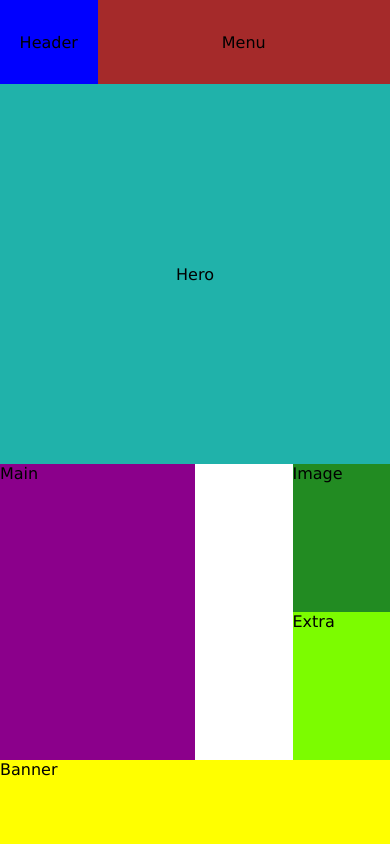
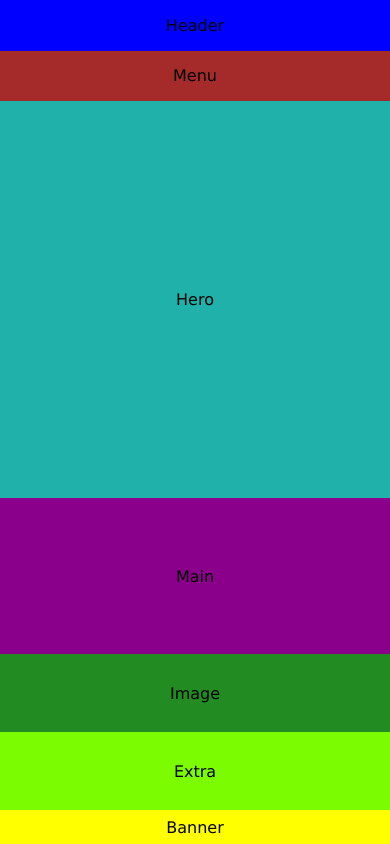
Before and after one commit to jserri/layout4, a plain HTML site: page index.html in a window 390 px wide. Drawn offline with Linux system fonts and the light colour scheme.

Commit message:
media query problem order

```diff
--- a/style.css
+++ b/style.css
@@ -41,6 +41,12 @@
     background: lightseagreen;
 }
 
+.center {
+    display: flex;
+    justify-content: center;
+    align-items: center;
+}
+
 .main-content {
     display: flex;
     flex: 1 1 35%;
@@ -51,6 +57,9 @@
 .main-box {
     flex-basis: 50%;
     background-color: darkmagenta;
+    display: flex;
+    justify-content: center;
+    align-items: center;
 }
 
 .section-extra {
@@ -58,22 +67,30 @@
     background-color: cornflowerblue;
     display: flex;
     flex-direction: column;
-
 }
 
 .section-extra > .image{
     flex: 1;
     background-color: forestgreen;
+    display: flex;
+    justify-content: center;
+    align-items: center;
 }
 
 .section-extra > .extra{
     flex: 1;
     background-color: lawngreen;
+    display: flex;
+    justify-content: center;
+    align-items: center;
 }
 
 .banner {
     flex: 1 1 10%;
     background: yellow;
+    display: flex;
+    justify-content: center;
+    align-items: center;
 }
 
 .box {
@@ -81,3 +98,46 @@
     height: 100px;
     background: purple;
 }
+
+@media screen and (max-width:535px) {
+    .header-content{
+        flex-direction: column;
+    }
+
+    .left-side {
+        order: 1;
+        flex: 2;
+    }
+
+    .right-side {
+        order: 2;
+        flex: 2;
+    }
+
+    .center {
+        order: 3;
+        flex: 3;
+    }
+
+    .main-box {
+        order: 4;
+        flex: 2;
+    }
+
+    .banner {
+        display: flex;
+        order: 5;
+        flex: 2;
+    }
+
+    .main-content {
+        flex-direction: column;
+        justify-content: flex-start;
+    }
+
+    .section-extra {
+        flex-basis: 50%;
+        order: 6;
+    }
+
+}
```
